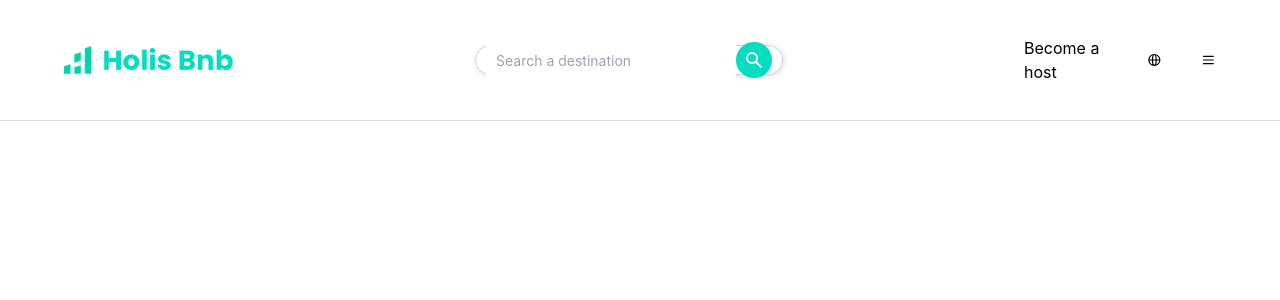
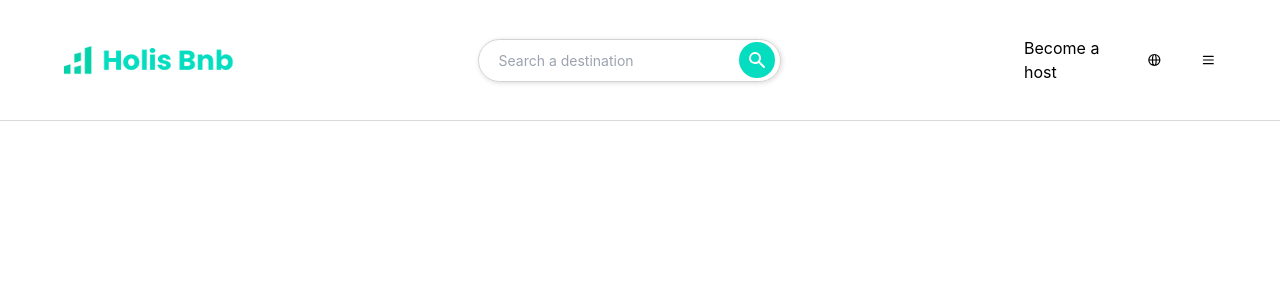
Before and after one commit to grimfeld/holis-bnb-master, a React (Create React App) app in the folder frontend/: page / in a window 1280 px wide. Shown: the top 300 px of the page. Built offline with nearby package versions, Linux system fonts and the light colour scheme.

Commit message:
Fixed Header CSS which broke after adding tailwind

```diff
--- a/frontend/src/components/Header/Header.css
+++ b/frontend/src/components/Header/Header.css
@@ -25,8 +25,8 @@
   flex: 1;
   align-items: center;
   max-width: fit-content;
-  padding: 10px;
-  height: 30px;
+  padding: 0 5px 0 10px;
+  /* height: 30px; */
   border: 1px solid lightgray;
   border-radius: 999px;
   box-shadow: 1px 1px 5px rgba(0, 0, 0, 0.15);
@@ -35,6 +35,7 @@
 .header__center > input {
   border: none;
   padding: 10px;
+  background: transparent;
   width: 250px;
   outline-width: 0;
   font-size: 14px;
```
